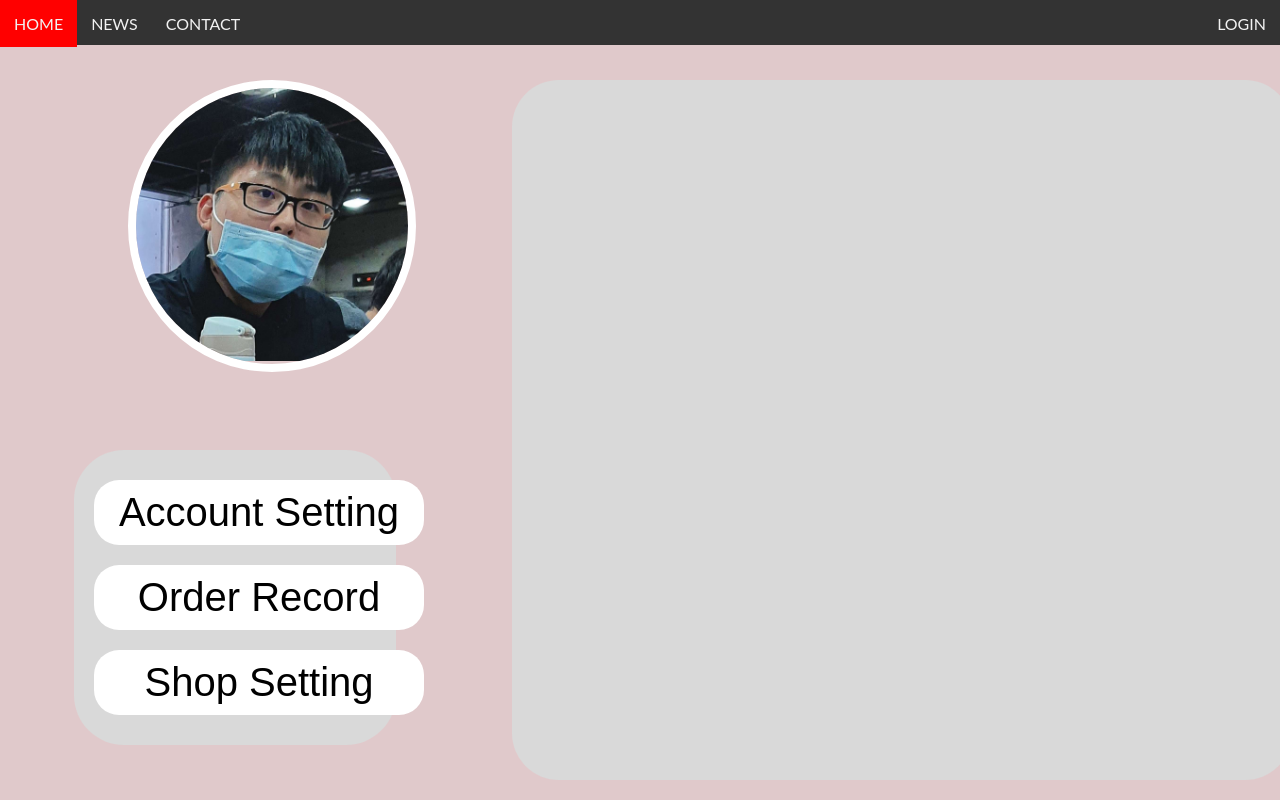
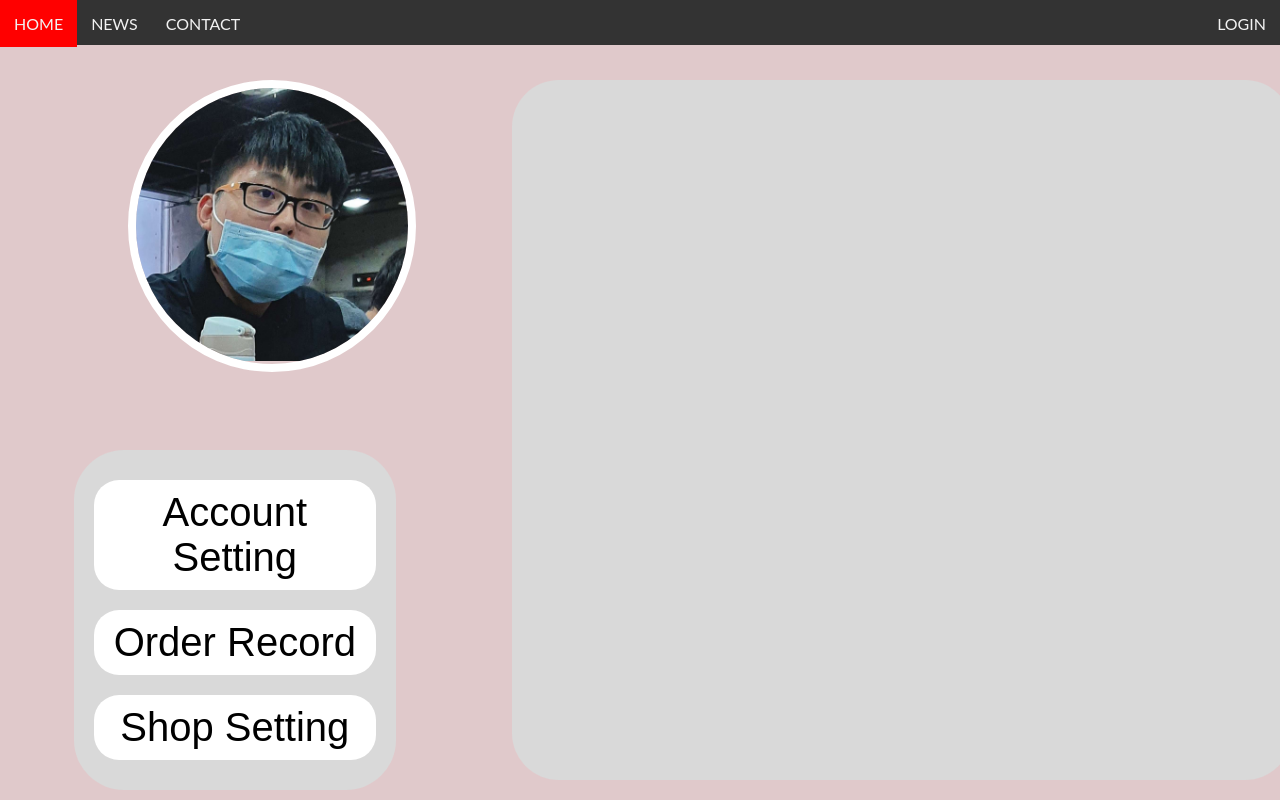
Before and after one commit to NTUT-Furniture/Frontend, a website: page Html_File/AccountSetting.html in a window 1280 px wide. Drawn offline with Linux system fonts and the light colour scheme.

Commit message:
😎😎😎

```diff
--- a/CSS_File/AccountSetting_Style.css
+++ b/CSS_File/AccountSetting_Style.css
@@ -50,7 +50,7 @@ body {
 }
 
 .navigation-section button {
-    width: 330px;
+    width: 100%;
     margin-top: 10px;
     margin-bottom: 10px;
     padding: 10px;
```
